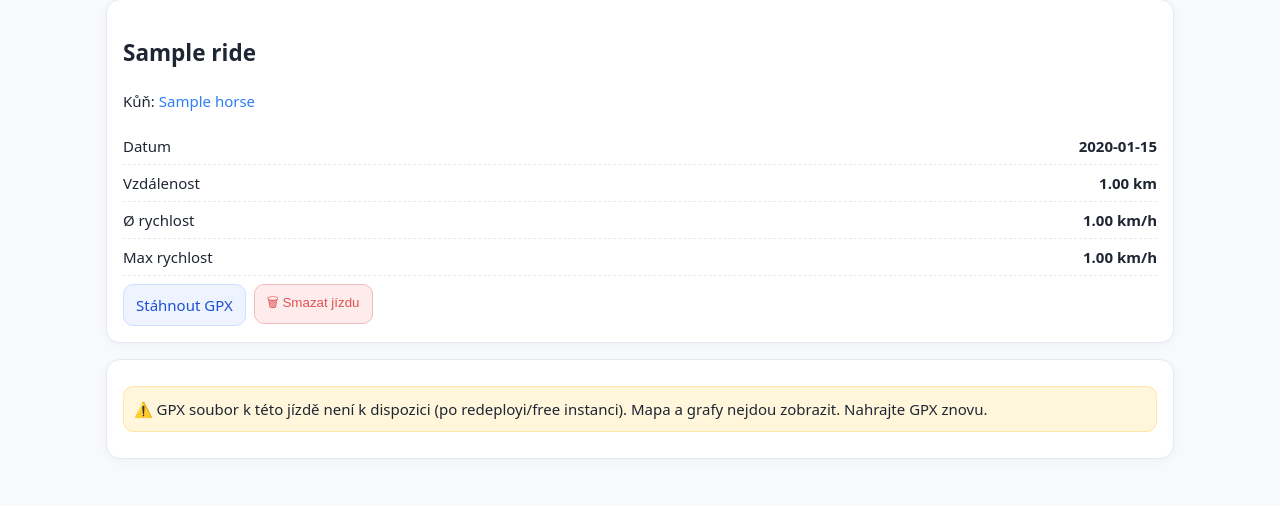
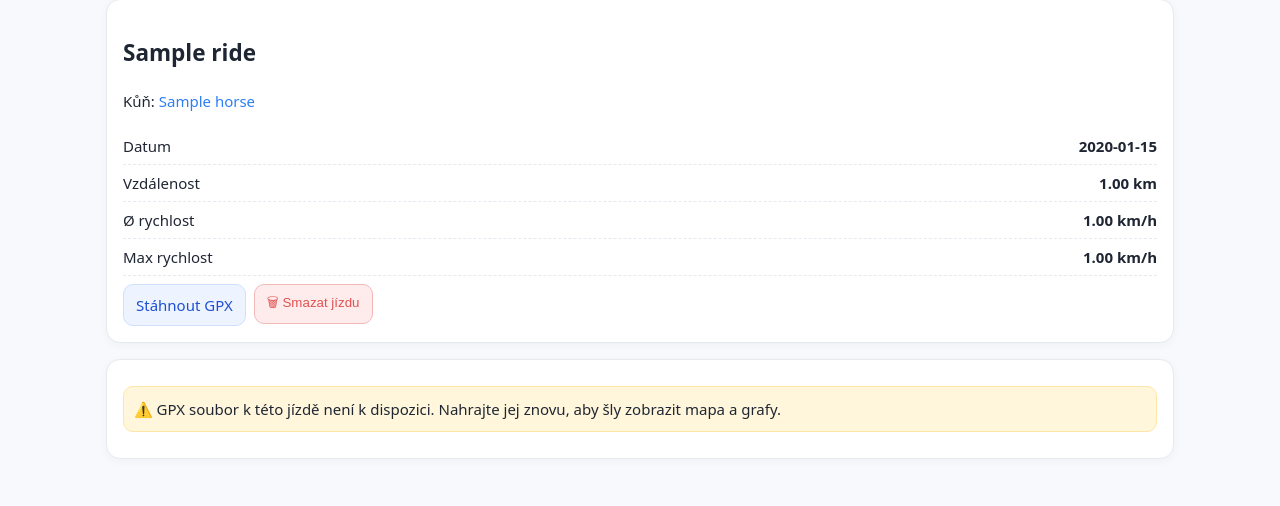
Before and after one commit to rolfovo/gpx-analyzer, a FastAPI app: page /ride/1 in a window 1280 px wide. Shown: the part 114-620 px from the top of the page. Run offline with FastAPI, Linux system fonts and the light colour scheme; tables that the repository leaves empty hold one stand-in row (values such as "Sample post"); some libraries are stand-ins or nearby versions.

Commit message:
Update ride_detail.html

```diff
--- a/app/templates/ride_detail.html
+++ b/app/templates/ride_detail.html
@@ -11,7 +11,8 @@
   </ul>
   <div style="margin-top:8px;display:flex;gap:8px;">
     <a class="button" href="/gpx/{{ ride.id }}">Stáhnout GPX</a>
-    <form action="/ride/{{ ride.id }}/delete" method="post" onsubmit="return confirm('Opravdu smazat tuto jízdu?')">
+    <form action="/ride/{{ ride.id }}/delete" method="post"
+          onsubmit="return confirm('Opravdu smazat tuto jízdu?')">
       <button class="button danger" type="submit">🗑 Smazat jízdu</button>
     </form>
   </div>
@@ -19,7 +20,7 @@
 
 {% if missing_gpx %}
 <section class="card">
-  <div class="alert">⚠️ GPX soubor k této jízdě není k dispozici (po redeployi/free instanci). Mapa a grafy nejdou zobrazit. Nahrajte GPX znovu.</div>
+  <div class="alert">⚠️ GPX soubor k této jízdě není k dispozici. Nahrajte jej znovu, aby šly zobrazit mapa a grafy.</div>
 </section>
 {% else %}
 <section class="card">
@@ -46,8 +47,10 @@ if (coords.length){
   map.fitBounds(line.getBounds());
 }
 
-Plotly.newPlot('chart_speed',[{x: speed.map(p=>p.t), y: speed.map(p=>p.v), type:'scatter', mode:'lines'}],{title:'Rychlost v čase (km/h)', margin:{t:30}});
-Plotly.newPlot('chart_elev',[{x: elev.map(p=>p.d), y: elev.map(p=>p.e), type:'scatter', mode:'lines'}],{title:'Profil trati (km / m)', xaxis:{title:'Km'}, yaxis:{title:'m n. m.'}, margin:{t:30}});
+Plotly.newPlot('chart_speed',[{x: speed.map(p=>p.t), y: speed.map(p=>p.v), type:'scatter', mode:'lines'}],
+  {title:'Rychlost v čase (km/h)', margin:{t:30}});
+Plotly.newPlot('chart_elev',[{x: elev.map(p=>p.d), y: elev.map(p=>p.e), type:'scatter', mode:'lines'}],
+  {title:'Profil trati (km / m)', xaxis:{title:'Km'}, yaxis:{title:'m n. m.'}, margin:{t:30}});
 </script>
 {% endif %}
 {% endblock %}
```
